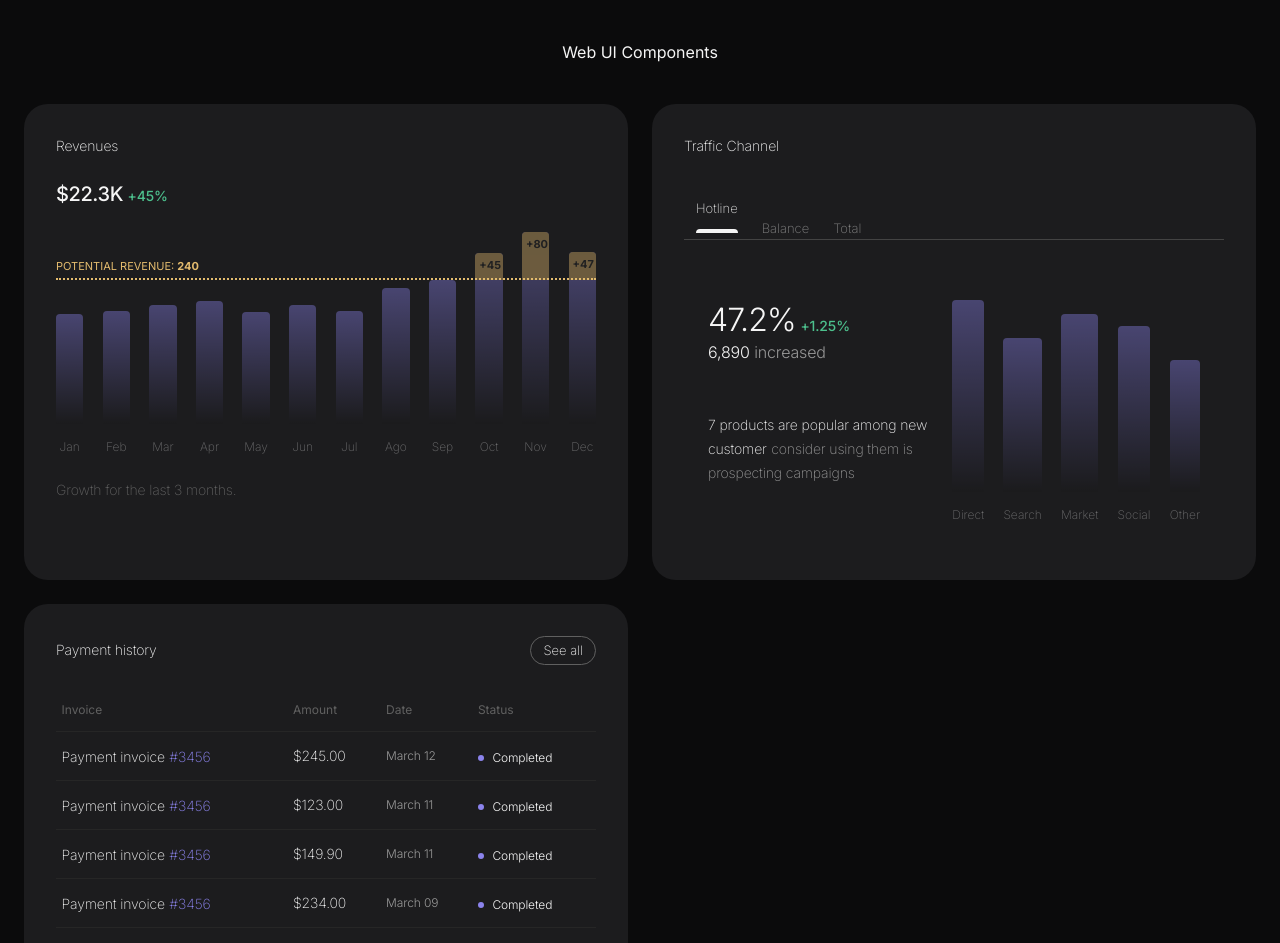
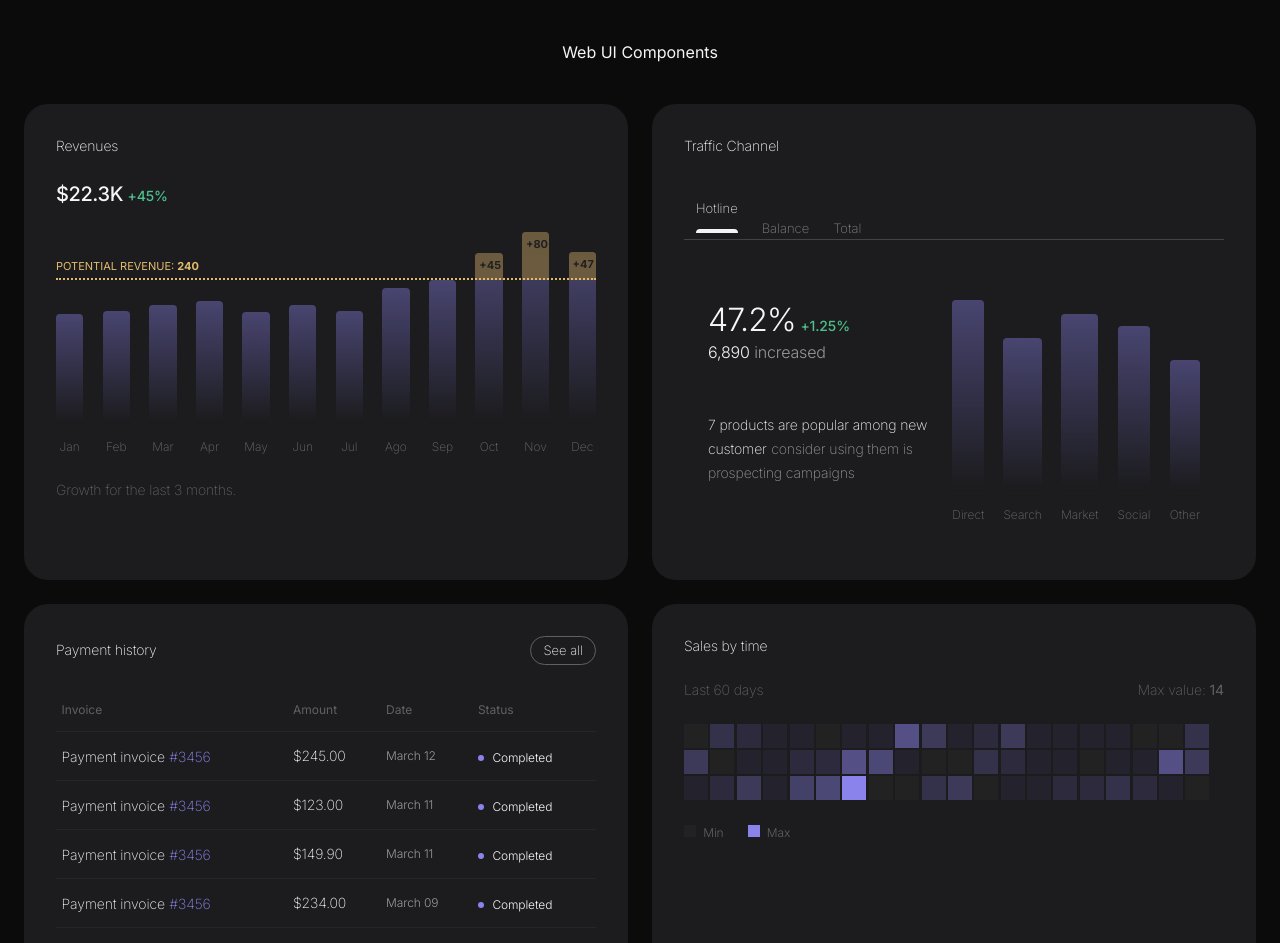
Before and after one commit to yersoncp/web-components, a Next.js app: page / in a window 1280 px wide. Shown: the top 943 px of the page. Built offline with nearby package versions, Linux system fonts and the light colour scheme.

Commit message:
add sales by time component

```diff
--- a/src/app/page.tsx
+++ b/src/app/page.tsx
@@ -1,4 +1,4 @@
-import { BlockInsight, BlockRevenues, EmergencyFounds, LiveOpportunities, PaymentHistory, TrafficChannel } from '@/webui'
+import { BlockInsight, BlockRevenues, EmergencyFounds, LiveOpportunities, PaymentHistory, SalesByTime, TrafficChannel } from '@/webui'
 
 export default function Home() {
   return (
@@ -14,6 +14,7 @@ export default function Home() {
         <BlockRevenues />
         <TrafficChannel />
         <PaymentHistory />
+        <SalesByTime />
       </div>
 
       <div className="mb-6 grid3">
--- a/src/components/BarChart/BarChart.tsx
+++ b/src/components/BarChart/BarChart.tsx
@@ -21,9 +21,9 @@ const BarChart = ({ data, level }: BarChartProps) => {
 
   return <>
     <div className={s.container}>
-      {data.map(d => (
+      {data.map((d, idx) => (
         <div
-          key={d.id}
+          key={idx}
           className={s.bar}
           style={{
             width: `${width}%`,
--- a/src/webui/PaymentHistory/PaymentHistory.tsx
+++ b/src/webui/PaymentHistory/PaymentHistory.tsx
@@ -12,12 +12,15 @@ export const PaymentHistory = () => {
 
         <div>
           <table className={s.table}>
+            <thead>
               <tr>
                 <th>Invoice</th>
                 <th>Amount</th>
                 <th>Date</th>
                 <th>Status</th>
               </tr>
+            </thead>
+            <tbody>
               <tr>
                 <td>
                   <Text as="span">Payment invoice</Text>
@@ -88,6 +91,7 @@ export const PaymentHistory = () => {
                 </td>
                 <td><Badge /> <Text as="span" variant="body">Completed</Text></td>
               </tr>
+            </tbody>
           </table>
         </div>
       </Stack>
--- /dev/null
+++ b/src/webui/SalesByTime/SalesByTime.module.css
@@ -0,0 +1,30 @@
+.container {
+  display: flex;
+  flex-wrap: wrap;
+  gap: .15rem;
+}
+
+.cell {
+  background: var(--primary-400);
+  width: 24px;
+  height: 24px;
+  display: inline-flex;
+  place-items: center;
+  justify-content: center;
+}
+
+.min {
+  width: 12px;
+  height: 12px;
+  display: inline-block;
+  background: #222;
+  margin-right: .25rem;
+}
+
+.max {
+  width: 12px;
+  height: 12px;
+  display: inline-block;
+  background: var(--primary-400);
+  margin-right: .25rem;
+}
--- /dev/null
+++ b/src/webui/SalesByTime/SalesByTime.tsx
@@ -0,0 +1,111 @@
+import { Badge, Button, Card, Stack, Text } from "@/components";
+import s from "./SalesByTime.module.css";
+
+const DATA = [
+  { day: 1, value: 0 },
+  { day: 2, value: 3 },
+  { day: 3, value: 2 },
+  { day: 4, value: 1 },
+  { day: 5, value: 1 },
+  { day: 6, value: 0 },
+  { day: 7, value: 1 },
+  { day: 8, value: 1 },
+  { day: 9, value: 7 },
+  { day: 10, value: 4 },
+  { day: 11, value: 1 },
+  { day: 12, value: 2 },
+  { day: 13, value: 4 },
+  { day: 14, value: 1 },
+  { day: 15, value: 1 },
+  { day: 16, value: 1 },
+  { day: 17, value: 1 },
+  { day: 18, value: 0 },
+  { day: 19, value: 0 },
+  { day: 20, value: 3 },
+  { day: 21, value: 4 },
+  { day: 22, value: 0 },
+  { day: 23, value: 1 },
+  { day: 24, value: 1 },
+  { day: 25, value: 2 },
+  { day: 26, value: 2 },
+  { day: 27, value: 7 },
+  { day: 28, value: 6 },
+  { day: 29, value: 1 },
+  { day: 30, value: 0 },
+  { day: 31, value: 0 },
+  { day: 32, value: 3 },
+  { day: 33, value: 2 },
+  { day: 34, value: 1 },
+  { day: 35, value: 1 },
+  { day: 36, value: 0 },
+  { day: 37, value: 1 },
+  { day: 38, value: 1 },
+  { day: 39, value: 7 },
+  { day: 40, value: 4 },
+  { day: 41, value: 1 },
+  { day: 42, value: 2 },
+  { day: 43, value: 4 },
+  { day: 44, value: 1 },
+  { day: 45, value: 5 },
+  { day: 46, value: 6 },
+  { day: 47, value: 14 },
+  { day: 48, value: 0 },
+  { day: 49, value: 0 },
+  { day: 50, value: 3 },
+  { day: 51, value: 4 },
+  { day: 52, value: 0 },
+  { day: 53, value: 1 },
+  { day: 54, value: 1 },
+  { day: 55, value: 2 },
+  { day: 56, value: 2 },
+  { day: 57, value: 3 },
+  { day: 58, value: 2 },
+  { day: 59, value: 1 },
+  { day: 60, value: 0 },
+];
+
+export const SalesByTime = () => {
+  const max = Math.max(...(DATA?.map(e => e.value)));
+
+  const getOpacityValue = (value: number) => {
+    if (!value) {
+      return 1;
+    }
+    return value / max;
+  }
+
+  return <>
+    <Card>
+      <Stack gap={4}>
+        <Text>Sales by time</Text>
+
+        <Stack justify="space-between" direction="row">
+          <Text color="gray800">Last {DATA.length} days</Text>
+          <Text color="gray800">Max value: <b>{max}</b></Text>
+        </Stack>
+
+        <div className={s.container}>
+          {DATA?.map((cell, idx) => (
+            <span
+              className={s.cell}
+              key={idx}
+              style={{
+                opacity: getOpacityValue(cell.value),
+                background: !cell.value ? "#222" : ""
+              }}
+            ></span>
+          ))}
+        </div>
+
+        <Stack direction="row" gap={4}>
+          <Text color="gray800" variant="body">
+            <span className={s.min} /> Min
+          </Text>
+          <Text color="gray800" variant="body">
+            <span className={s.max} /> Max
+          </Text>
+        </Stack>
+      </Stack>
+    </Card>
+  </>
+}
--- a/src/webui/index.ts
+++ b/src/webui/index.ts
@@ -3,4 +3,5 @@ export { BlockRevenues } from './BlockRevenues/BlockRevenues'
 export { EmergencyFounds } from './EmergencyFounds/EmergencyFounds'
 export { LiveOpportunities } from './LiveOpportunities/LiveOpportunities'
 export { PaymentHistory } from './PaymentHistory/PaymentHistory'
+export { SalesByTime } from './SalesByTime/SalesByTime'
 export { TrafficChannel } from './TrafficChannel/TrafficChannel'
```
Lines whose indentation alone changed are shown as unchanged.
